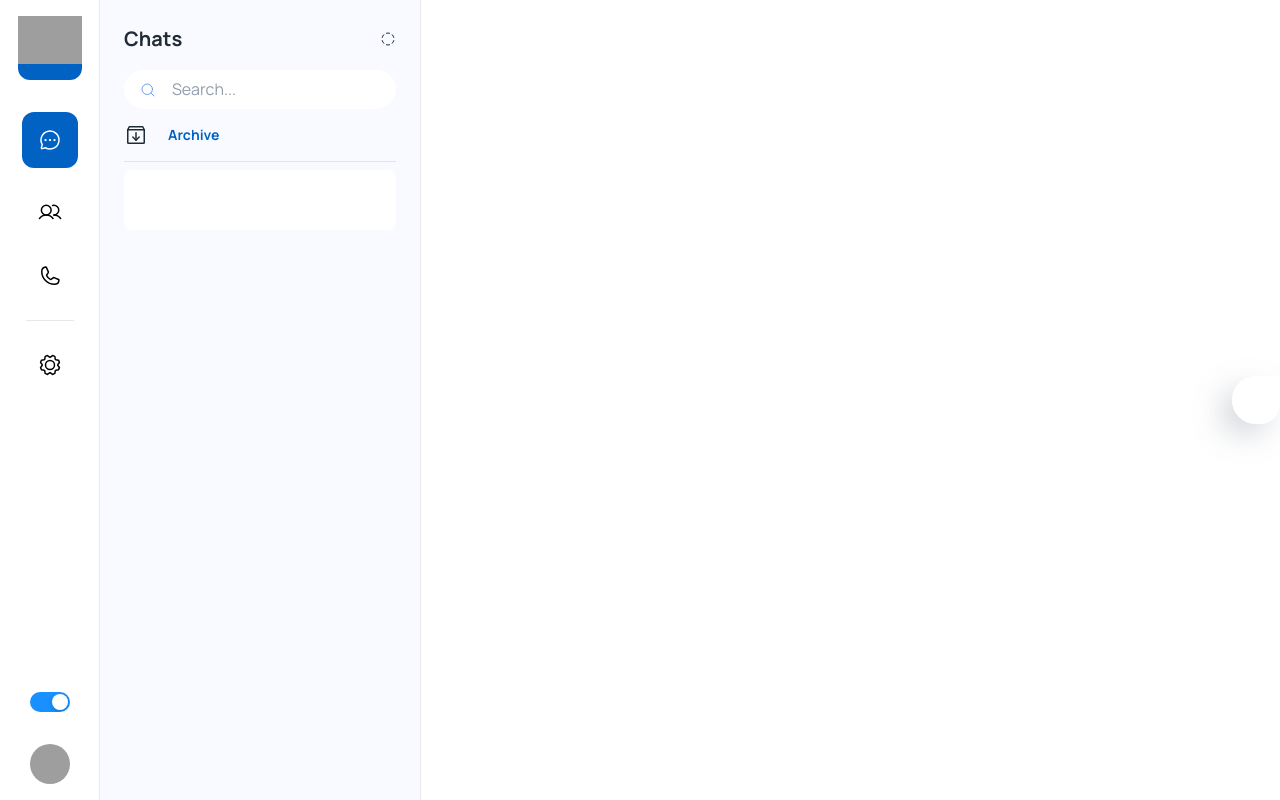
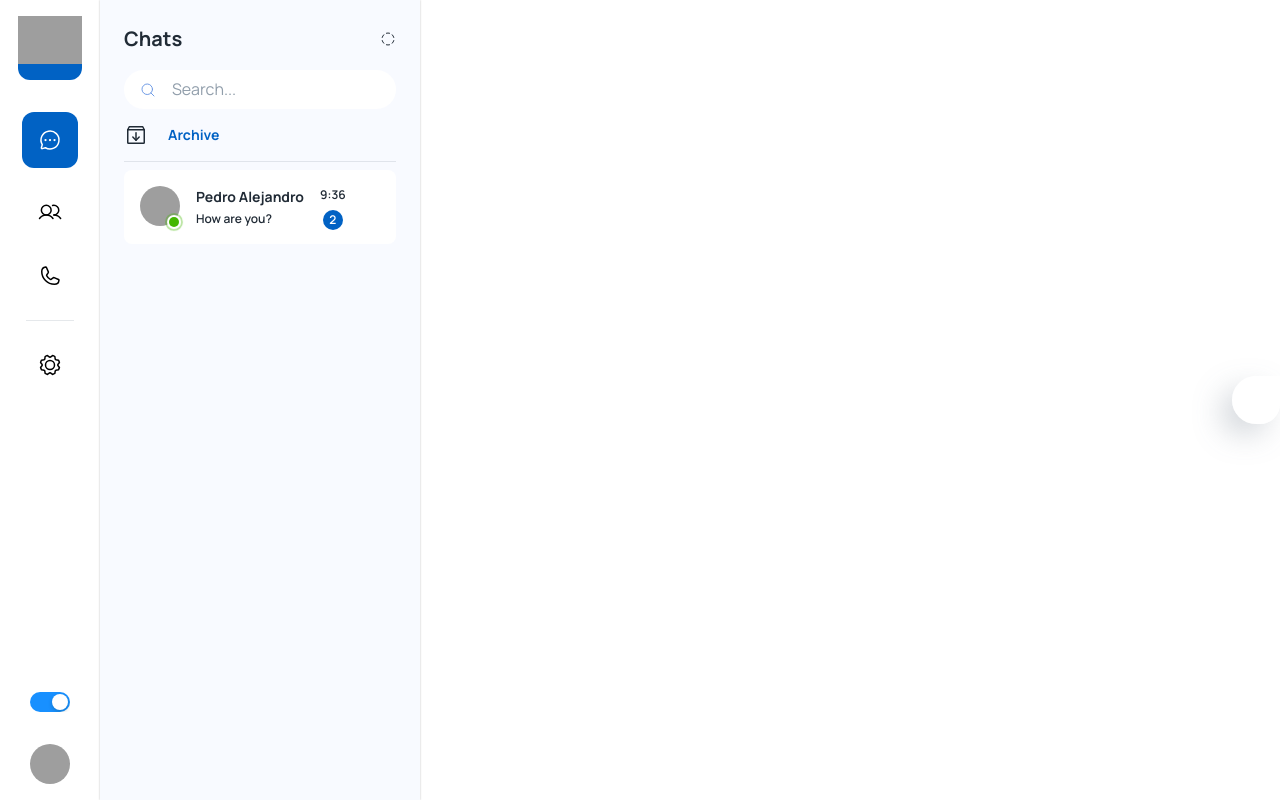
Before and after one commit to samsMay2001/project6, a React (Create React App) app: page /app in a window 1280 px wide. Built offline with nearby package versions, Linux system fonts and the light colour scheme; grey boxes are pictures that could not be loaded; some icons are missing.

Commit message:
chat element

```diff
--- a/src/pages/dashboard/Chat.jsx
+++ b/src/pages/dashboard/Chat.jsx
@@ -1,20 +1,75 @@
-import { Box, Stack, Typography, InputBase, Button, Divider } from "@mui/material";
+import { faker } from "@faker-js/faker";
+import { Box, Stack, Typography, InputBase, Button, Divider, Badge, Avatar } from "@mui/material";
 // import InputBase from "@mui/material/InputBase/InputBase";
 
 import { styled, alpha } from '@mui/material/styles'
 import { ArchiveBox, CircleDashed, MagnifyingGlass } from "phosphor-react";
+import { useEffect } from "react";
 
+const StyledBadge = styled(Badge)(({ theme }) => ({
+    '& .MuiBadge-badge': {
+      backgroundColor: '#44b700',
+      color: '#44b700',
+      boxShadow: `0 0 0 2px ${theme.palette.background.paper}`,
+      '&::after': {
+        position: 'absolute',
+        top: 0,
+        left: 0,
+        width: '100%',
+        height: '100%',
+        borderRadius: '50%',
+        animation: 'ripple 1.2s infinite ease-in-out',
+        border: '1px solid currentColor',
+        content: '""',
+      },
+    },
+    '@keyframes ripple': {
+      '0%': {
+        transform: 'scale(.8)',
+        opacity: 1,
+      },
+      '100%': {
+        transform: 'scale(2.4)',
+        opacity: 0,
+      },
+    },
+  }));
 
 const ChatElement = () => {
+    // const [avatarImg, ]
+    // useEffect(()=>{
+
+    // }, [])
     return (
         <Box sx={{
             width: '100%',
-            height: 60,
             borderRadius: 1,
             background: '#fff'
         }}
-        p={2}
+            p={2}
         >
+            <Stack direction="row" alignItems='center' justifyContent={'space-between'}>
+                <Stack direction={'row'} spacing={2}>
+                    <StyledBadge
+                        overlap="circular"
+                        anchorOrigin={{ vertical: 'bottom', horizontal: 'right' }}
+                        variant="dot">
+                        <Avatar src={faker.image.avatar()} />
+                    </StyledBadge>
+                    <Stack spacing={0.3}>
+                        <Typography variant={'subtitle2'}>
+                            Pedro Alejandro
+                        </Typography>
+                        <Typography variant={'caption'}>
+                            How are you?
+                        </Typography>
+                    </Stack>
+                    <Stack spacing={2} alignItems='center' >
+                        <Typography sx={{fontWeigth: 600}} variant="caption">9:36</Typography>
+                        <Badge color="primary" badgeContent={2}/>
+                    </Stack>
+                </Stack>
+            </Stack>
 
         </Box>
     )
@@ -89,7 +144,7 @@ function Chats() {
                         <Divider />
                     </Stack>
                     <Stack direction={'column'}>
-                        <ChatElement/>
+                        <ChatElement />
                     </Stack>
                 </Stack>
             </Stack>
```
